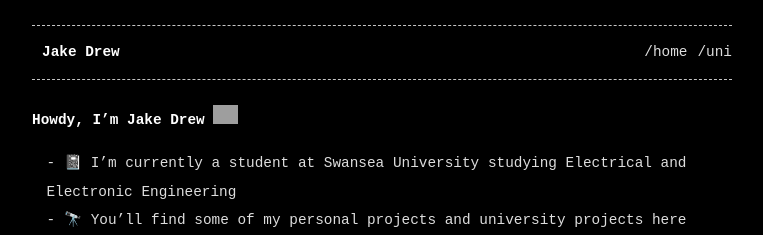
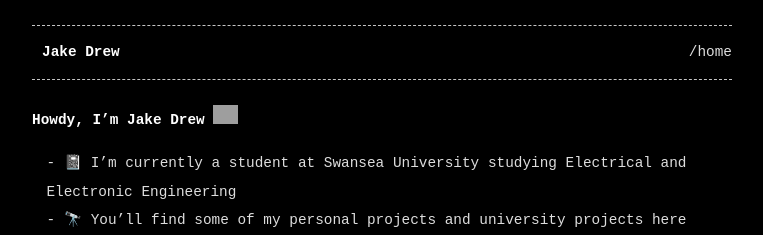
Before and after one commit to jakedrew/jakedrew.github.io, a Jekyll site: the page built from index.md, in a window 1280 px wide. Shown: the top 235 px of the page, without its empty margins (258-1021 px from the left). Built offline with Jekyll 4.4.1, drawn with Linux system fonts in a browser that asks for light colours; grey boxes are pictures that could not be loaded.

Commit message:
hide uni.md for now

```diff
--- a/_config.yml
+++ b/_config.yml
@@ -18,7 +18,6 @@ highlighter: rouge
 
 header_pages:
   - index.md
-  - uni.md
 
 # set the size of the text to 'large' or 'small', default is small
 font-size: small
```
